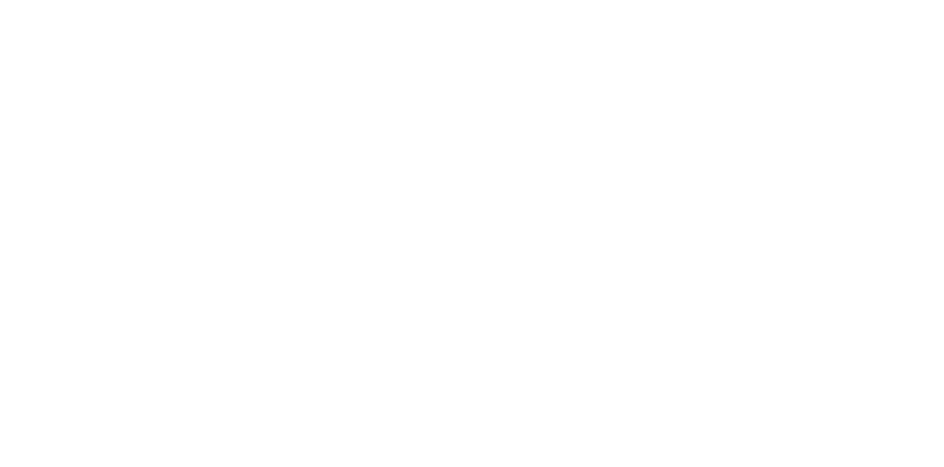
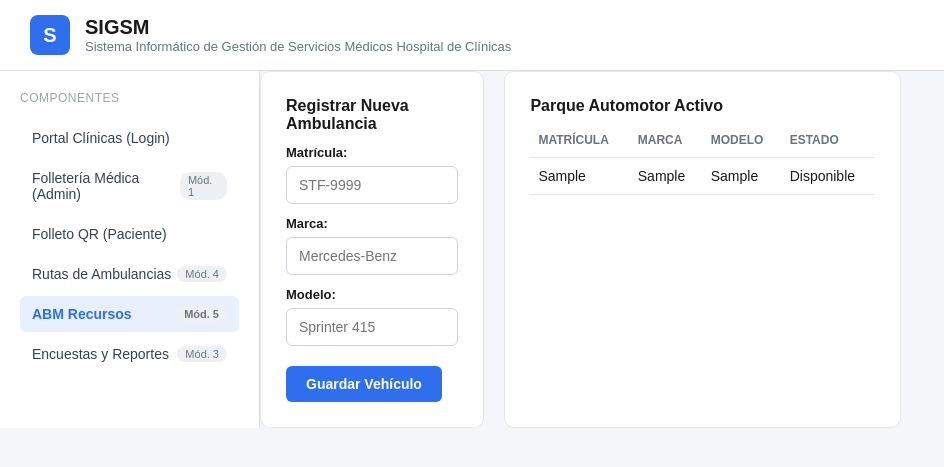
Before and after one commit to valen289/Clinica_, a PHP site: page /modulos/recursos/ambulancias.php in a window 1280 px wide. Before the commit the part shown is empty. Shown: the top 467 px of the page, without its empty margins (0-944 px from the left). Run offline with PHP 8.4, Linux system fonts and the light colour scheme; the visitor is signed in with stand-in values (Sample User, id 1); tables that the repository leaves empty hold one stand-in row (values such as "Sample post"); some libraries are stand-ins or nearby versions.

Commit message:
recursos funcional tambien listado y altas de ambulancias

```diff
--- a/assets/css/estilos.css
+++ b/assets/css/estilos.css
@@ -226,3 +226,46 @@ nav a:hover {
     width: 100%;
     text-align: center;
 }
+
+.tarjeta-tabla {
+    flex: 2;
+}
+
+.tarjeta-formulario label {
+    display: block;
+    font-size: 13px;
+    font-weight: bold;
+    margin-top: 12px;
+    margin-bottom: 6px;
+}
+
+.tarjeta-formulario input {
+    display: block;
+    width: 100%;
+    padding: 10px 12px;
+    border: 1px solid #d1d5db;
+    border-radius: 6px;
+    font-size: 14px;
+}
+
+.tarjeta-formulario button {
+    margin-top: 20px;
+}
+
+table {
+    width: 100%;
+    border-collapse: collapse;
+    font-size: 14px;
+}
+
+th, td {
+    text-align: left;
+    padding: 10px 8px;
+    border-bottom: 1px solid #e5e7eb;
+}
+
+th {
+    color: #6b7280;
+    font-size: 12px;
+    text-transform: uppercase;
+}
--- a/config/config.php
+++ b/config/config.php
@@ -4,3 +4,4 @@ define('BD_HOST', 'localhost');
 define('BD_USUARIO', 'root');
 define('BD_CLAVE', '');
 define('BD_NOMBRE', 'hospital_clinicas');
+define('BASE_URL', '/Clinica_/');
--- /dev/null
+++ b/includes/header.php
@@ -0,0 +1,7 @@
+<header class="topbar">
+        <div class="logo"></div>
+    <div class="titulo-sistema">
+        <h1>SIGSM</h1>
+        <p>Sistema Informático de Gestión de Servicios Médicos Hospital de Clínicas</p>
+    </div>
+    </header>
--- /dev/null
+++ b/includes/sidebar.php
@@ -0,0 +1,13 @@
+<aside class="sidebar">
+       <p class="sidebar-titulo">COMPONENTES</p>
+    <nav>
+        <ul>
+            <li class="<?php echo ($pagina_actual === 'login') ? 'activo' : ''; ?>"><a href="<?php echo BASE_URL; ?>index.html">Portal Clínicas (Login)</a></li>
+            <li class="<?php echo ($pagina_actual === 'folleteria') ? 'activo' : ''; ?>"><a href="<?php echo BASE_URL; ?>modulos/folleteria/listar.php">Folletería Médica (Admin) <span class="badge">Mód. 1</span></a></li>
+            <li class="<?php echo ($pagina_actual === 'folleto_publico') ? 'activo' : ''; ?>"><a href="<?php echo BASE_URL; ?>modulos/folleto_publico/ver.php">Folleto QR (Paciente)</a></li>
+            <li class="<?php echo ($pagina_actual === 'ambulancias') ? 'activo' : ''; ?>"><a href="<?php echo BASE_URL; ?>modulos/ambulancias/listar.php">Rutas de Ambulancias <span class="badge">Mód. 4</span></a></li>
+            <li class="<?php echo ($pagina_actual === 'recursos') ? 'activo' : ''; ?>"><a href="<?php echo BASE_URL; ?>modulos/recursos/ambulancias.php">ABM Recursos <span class="badge">Mód. 5</span></a></li>
+            <li class="<?php echo ($pagina_actual === 'encuestas') ? 'activo' : ''; ?>"><a href="<?php echo BASE_URL; ?>modulos/encuestas/listar.php">Encuestas y Reportes <span class="badge">Mód. 3</span></a></li>
+        </ul>
+    </nav>
+    </aside>
--- a/modulos/recursos/ambulancias.php
+++ b/modulos/recursos/ambulancias.php
@@ -0,0 +1,90 @@
+<?php
+
+session_start();
+
+if (!isset($_SESSION['id_funcionario'])) {  //esto es lo que convierte a esta página en una página protegida.\\
+    header("Location: ../../index.html");
+    exit;
+}
+
+$pagina_actual = 'recursos';
+
+require_once '../../config/conexion.php';
+if ($_SERVER['REQUEST_METHOD'] === 'POST' && isset($_POST['guardar_ambulancia'])) {
+
+    $matricula = trim($_POST['matricula']);
+    $marca = trim($_POST['marca']);
+    $modelo = trim($_POST['modelo']);
+
+    $sql_insert = "INSERT INTO Ambulancia (matricula, marca, modelo) VALUES (?, ?, ?)";
+    $stmt_insert = $con->prepare($sql_insert);
+    $stmt_insert->bind_param("sss", $matricula, $marca, $modelo);
+    $stmt_insert->execute();
+    $stmt_insert->close();
+
+    header("Location: ambulancias.php");
+    exit;
+}
+
+$sql_listado = "SELECT matricula, marca, modelo, estado FROM Ambulancia ORDER BY id_ambulancia DESC";
+$resultado_ambulancias = $con->query($sql_listado);
+
+?>
+<!DOCTYPE html>
+<html lang="es">
+<head>
+    <meta charset="UTF-8">
+    <meta name="viewport" content="width=device-width, initial-scale=1.0">
+    <title>SIGSM - ABM Recursos</title>
+    <link rel="stylesheet" href="<?php echo BASE_URL; ?>assets/css/estilos.css">
+</head>
+<body>
+
+    <?php require_once '../../includes/header.php'; ?>
+
+    <div class="layout">
+        <?php require_once '../../includes/sidebar.php'; ?>
+
+  <div class="tarjetas-portal">
+
+    <section class="tarjeta tarjeta-formulario">
+        <h3>Registrar Nueva Ambulancia</h3>
+        <form action="ambulancias.php" method="POST">
+            <label for="matricula">Matrícula:</label>
+            <input type="text" id="matricula" name="matricula" placeholder="STF-9999" required>
+
+            <label for="marca">Marca:</label>
+            <input type="text" id="marca" name="marca" placeholder="Mercedes-Benz" required>
+
+            <label for="modelo">Modelo:</label>
+            <input type="text" id="modelo" name="modelo" placeholder="Sprinter 415" required>
+
+            <button type="submit" name="guardar_ambulancia" class="boton boton-primario">Guardar Vehículo</button>
+        </form>
+    </section>
+
+    <section class="tarjeta tarjeta-tabla">
+        <h3>Parque Automotor Activo</h3>
+        <table>
+            <thead>
+                <tr>
+                    <th>Matrícula</th>
+                    <th>Marca</th>
+                    <th>Modelo</th>
+                    <th>Estado</th>
+                </tr>
+            </thead>
+            <tbody>
+                <?php while ($fila = $resultado_ambulancias->fetch_assoc()): ?>
+                <tr>
+                    <td><?php echo htmlspecialchars($fila['matricula']); ?></td>
+                    <td><?php echo htmlspecialchars($fila['marca']); ?></td>
+                    <td><?php echo htmlspecialchars($fila['modelo']); ?></td>
+                    <td><?php echo $fila['estado'] ? 'Disponible' : 'Fuera de servicio'; ?></td>
+                </tr>
+                <?php endwhile; ?>
+            </tbody>
+        </table>
+    </section>
+
+</div>
```
Also changed, not shown: config/conexion.php (line endings or trailing spaces).
